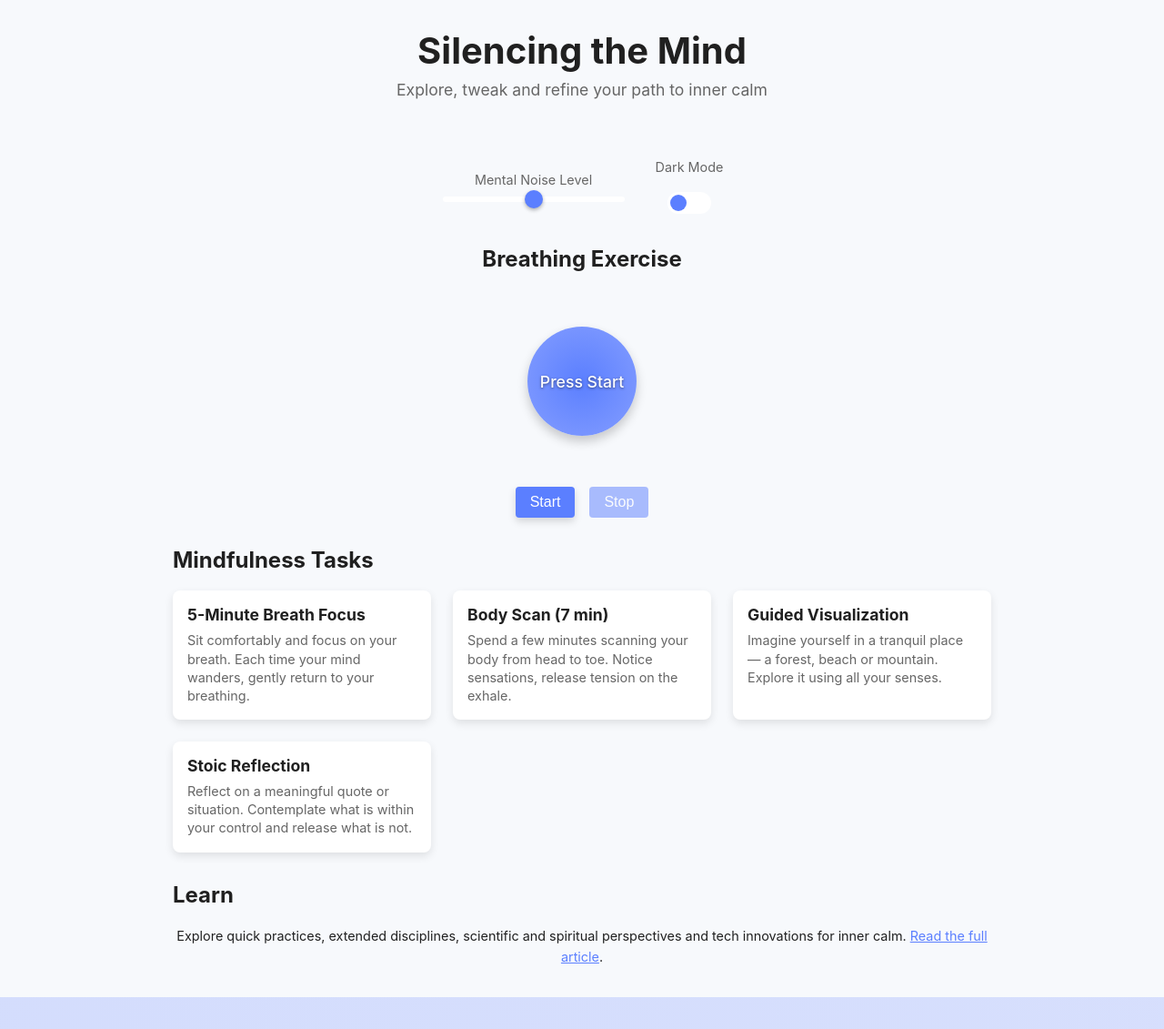
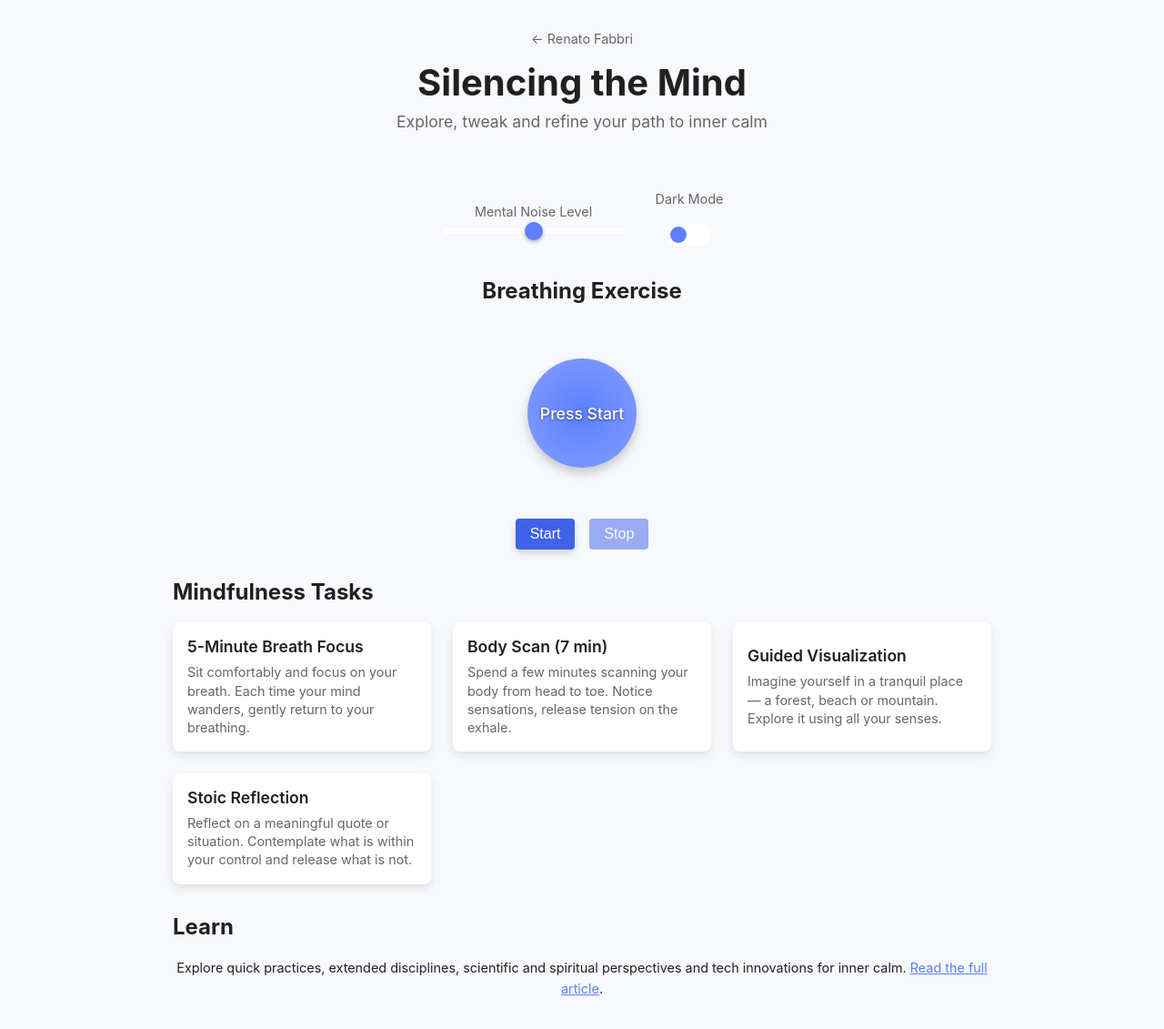
Before and after one commit to ttm/ttm.github.io, a Jekyll site: the page silencing-mind-app/index.html, which Jekyll copies as it is, in a window 1280 px wide. Shown: the whole page at 91% size. Built offline with Jekyll 4.4.1, drawn with Linux system fonts in a browser that asks for light colours; before the commit the page ends 1096 px from its top, so only the background shows below that.

Commit message:
Silencing the Mind app: fix article link, accessibility, theming
- Point "Read the full article" at the real post URL (it 404'd).
- Task cards are buttons; the dialog has dialog semantics, closes on
  Escape or backdrop click, keeps and restores focus, and announces
  completion. Breathing phases are announced to screen readers.
- Start from the saved choice, the site's theme or the OS preference
  without pinning a theme on first load; visible focus outlines;
  readable (4.5:1) button labels; reduced-motion support; a link back
  to the homepage.

Co-Authored-By: Claude Opus 5.5 <noreply@anthropic.com>

```diff
--- a/silencing-mind-app/app.js
+++ b/silencing-mind-app/app.js
@@ -28,21 +28,20 @@ document.addEventListener('DOMContentLoaded', () => {
 
   /**
    * THEME TOGGLE
-   * Persists user preference in localStorage. If the saved theme
-   * is dark, we set the data-theme attribute on the root element
-   * and check the toggle. Otherwise we default to light.
+   * The inline script in index.html sets the initial theme (saved
+   * choice, else the main site's choice, else the OS preference).
+   * Here we sync the toggle with it and persist explicit changes.
    */
   const themeToggle = document.getElementById('themeToggle');
   const applyTheme = (theme) => {
     document.documentElement.setAttribute('data-theme', theme);
-    localStorage.setItem('mindTheme', theme);
+    try {
+      localStorage.setItem('mindTheme', theme);
+    } catch (e) {
+      // Storage can be unavailable (private mode); the theme still applies.
+    }
   };
-  // initial theme from localStorage
-  const savedTheme = localStorage.getItem('mindTheme') || 'light';
-  if (savedTheme === 'dark') {
-    themeToggle.checked = true;
-  }
-  applyTheme(savedTheme);
+  themeToggle.checked = document.documentElement.getAttribute('data-theme') === 'dark';
   themeToggle.addEventListener('change', () => {
     applyTheme(themeToggle.checked ? 'dark' : 'light');
   });
@@ -138,6 +137,7 @@ document.addEventListener('DOMContentLoaded', () => {
   const modalClose = document.getElementById('modal-close');
   let taskInterval = null;
   let currentDuration = 0;
+  let lastFocused = null;
   // Format seconds into mm:ss
   const formatTime = (sec) => {
     const m = Math.floor(sec / 60);
@@ -154,15 +154,49 @@ document.addEventListener('DOMContentLoaded', () => {
     modalAction.disabled = false;
     modalAction.textContent = 'Start';
     modalTimer.classList.add('hidden');
+    if (lastFocused) {
+      lastFocused.focus();
+      lastFocused = null;
+    }
   };
   modalClose.addEventListener('click', closeModal);
-  // Create each task card
+  // Clicking the dimmed backdrop (outside the dialog box) closes it.
+  modal.addEventListener('click', (event) => {
+    if (event.target === modal) closeModal();
+  });
+  // Escape closes the dialog; Tab stays inside it while it is open.
+  document.addEventListener('keydown', (event) => {
+    if (modal.classList.contains('hidden')) return;
+    if (event.key === 'Escape') {
+      closeModal();
+      return;
+    }
+    if (event.key === 'Tab') {
+      const focusable = [modalAction, modalClose].filter((b) => !b.disabled);
+      const first = focusable[0];
+      const last = focusable[focusable.length - 1];
+      if (event.shiftKey && document.activeElement === first) {
+        event.preventDefault();
+        last.focus();
+      } else if (!event.shiftKey && document.activeElement === last) {
+        event.preventDefault();
+        first.focus();
+      } else if (!modal.contains(document.activeElement)) {
+        event.preventDefault();
+        first.focus();
+      }
+    }
+  });
+  // Create each task card (a button, so it works with keyboard and screen readers)
   tasks.forEach((task) => {
-    const card = document.createElement('div');
+    const card = document.createElement('button');
+    card.type = 'button';
     card.className = 'task-card';
-    const h = document.createElement('h3');
+    const h = document.createElement('span');
+    h.className = 'task-title';
     h.textContent = task.title;
-    const p = document.createElement('p');
+    const p = document.createElement('span');
+    p.className = 'task-desc';
     p.textContent = task.desc;
     card.appendChild(h);
     card.appendChild(p);
@@ -171,6 +205,7 @@ document.addEventListener('DOMContentLoaded', () => {
   });
   // Open a task in the modal
   const openTask = (task) => {
+    lastFocused = document.activeElement;
     modal.classList.remove('hidden');
     modalTitle.textContent = task.title;
     modalDesc.textContent = task.desc;
@@ -180,10 +215,14 @@ document.addEventListener('DOMContentLoaded', () => {
     modalAction.textContent = 'Start';
     modalAction.disabled = false;
     modalAction.onclick = () => startTask(task);
+    modalAction.focus();
   };
   // Start the task timer
   const startTask = (task) => {
     modalAction.disabled = true;
+    // The focused button was just disabled; keep keyboard focus in the dialog.
+    modalClose.focus();
+    modalTimer.setAttribute('aria-live', 'off');
     modalTimer.classList.remove('hidden');
     currentDuration = task.duration;
     modalTimer.textContent = formatTime(currentDuration);
@@ -194,6 +233,7 @@ document.addEventListener('DOMContentLoaded', () => {
       if (currentDuration <= 0) {
         clearInterval(taskInterval);
         taskInterval = null;
+        modalTimer.setAttribute('aria-live', 'polite');
         modalTimer.textContent = 'Done! Great job.';
         modalAction.disabled = false;
         modalAction.textContent = 'Close';
--- a/silencing-mind-app/index.html
+++ b/silencing-mind-app/index.html
@@ -4,10 +4,30 @@
     <meta charset="UTF-8" />
     <meta name="viewport" content="width=device-width, initial-scale=1.0" />
     <title>Silencing the Mind Playground</title>
+    <meta
+      name="description"
+      content="A guided breathing exercise and timed mindfulness tasks, companion to the Silencing the Mind post by Renato Fabbri."
+    />
+    <link rel="icon" type="image/png" href="/favicon_light.ico" />
+    <script>
+      // Pick the theme before first paint: this app's own choice, then the
+      // main site's choice, then the OS preference.
+      (function () {
+        var theme = null;
+        try {
+          theme = localStorage.getItem("mindTheme") || localStorage.getItem("theme");
+        } catch (e) {}
+        if (theme !== "dark" && theme !== "light") {
+          theme = window.matchMedia && window.matchMedia("(prefers-color-scheme: dark)").matches ? "dark" : "light";
+        }
+        document.documentElement.setAttribute("data-theme", theme);
+      })();
+    </script>
     <link rel="stylesheet" href="styles.css" />
   </head>
   <body>
     <header>
+      <a class="home-link" href="/">← Renato Fabbri</a>
       <h1>Silencing the Mind</h1>
       <p class="tagline">
         Explore, tweak and refine your path to inner calm
@@ -29,11 +49,11 @@
       <h2>Breathing Exercise</h2>
       <div id="breathing-circle-container">
         <div id="breathing-circle"></div>
-        <div id="breathing-instructions">Press Start</div>
+        <div id="breathing-instructions" role="status" aria-live="polite">Press Start</div>
       </div>
       <div class="breathing-controls">
-        <button id="breathingStart">Start</button>
-        <button id="breathingStop" disabled>Stop</button>
+        <button id="breathingStart" type="button">Start</button>
+        <button id="breathingStop" type="button" disabled>Stop</button>
       </div>
     </section>
 
@@ -49,21 +69,29 @@
           Explore quick practices, extended disciplines, scientific and spiritual
           perspectives and tech innovations for inner calm.
           <a
-            href="/2025/08/08/silencing-the-mind.html"
+            href="/mindfulness/2025/08/08/silencing-the-mind.html"
             target="_blank"
+            rel="noopener"
             >Read the full article</a
           >.
         </p>
       </div>
     </section>
 
-    <div id="modal" class="hidden">
+    <div
+      id="modal"
+      class="hidden"
+      role="dialog"
+      aria-modal="true"
+      aria-labelledby="modal-title"
+      aria-describedby="modal-desc"
+    >
       <div class="modal-content">
         <h3 id="modal-title"></h3>
         <p id="modal-desc"></p>
-        <div id="modal-timer" class="hidden"></div>
-        <button id="modal-action">Start</button>
-        <button id="modal-close">Close</button>
+        <div id="modal-timer" class="hidden" role="timer" aria-live="off"></div>
+        <button id="modal-action" type="button">Start</button>
+        <button id="modal-close" type="button">Close</button>
       </div>
     </div>
 
--- a/silencing-mind-app/styles.css
+++ b/silencing-mind-app/styles.css
@@ -17,6 +17,10 @@
   --color-muted: #666666;
   --color-accent: #5b7fff;
   --color-accent-muted: #859eff;
+  /* Solid button colors chosen for readable (4.5:1+) labels */
+  --color-button: #3f62e8;
+  --color-button-hover: #2f50d0;
+  --color-on-button: #ffffff;
   --animation-speed: 30s;
 }
 
@@ -28,6 +32,9 @@
   --color-muted: #8a92a5;
   --color-accent: #7c90f9;
   --color-accent-muted: #5a6bd3;
+  --color-button: #7c90f9;
+  --color-button-hover: #9fb0fb;
+  --color-on-button: #0f131a;
 }
 
 html, body {
@@ -243,8 +250,8 @@ input[type="range"]::-moz-range-thumb {
   border: none;
   border-radius: 4px;
   cursor: pointer;
-  background: var(--color-accent);
-  color: var(--color-surface);
+  background: var(--color-button);
+  color: var(--color-on-button);
   box-shadow: 0 4px 8px rgba(0, 0, 0, 0.15);
   transition: background 0.3s, box-shadow 0.3s;
 }
@@ -256,7 +263,7 @@ input[type="range"]::-moz-range-thumb {
 }
 
 .breathing-controls button:not(:disabled):hover {
-  background: var(--color-accent-muted);
+  background: var(--color-button-hover);
   box-shadow: 0 6px 12px rgba(0, 0, 0, 0.25);
 }
 
@@ -269,6 +276,12 @@ input[type="range"]::-moz-range-thumb {
 }
 
 .task-card {
+  display: block;
+  width: 100%;
+  font: inherit;
+  text-align: left;
+  color: inherit;
+  border: 0;
   background: var(--color-surface);
   padding: 1rem;
   border-radius: 8px;
@@ -282,13 +295,16 @@ input[type="range"]::-moz-range-thumb {
   box-shadow: 0 6px 16px rgba(0, 0, 0, 0.15);
 }
 
-.task-card h3 {
+.task-card .task-title {
+  display: block;
   margin: 0 0 0.5rem;
   font-size: 1.1rem;
+  font-weight: 600;
   color: var(--color-text);
 }
 
-.task-card p {
+.task-card .task-desc {
+  display: block;
   margin: 0;
   font-size: 0.9rem;
   color: var(--color-muted);
@@ -362,13 +378,63 @@ input[type="range"]::-moz-range-thumb {
   border: none;
   border-radius: 4px;
   cursor: pointer;
-  background: var(--color-accent);
-  color: var(--color-surface);
+  background: var(--color-button);
+  color: var(--color-on-button);
   box-shadow: 0 4px 8px rgba(0, 0, 0, 0.15);
   transition: background 0.3s, box-shadow 0.3s;
 }
 
-.modal-content button:hover {
-  background: var(--color-accent-muted);
+.modal-content button:disabled {
+  opacity: 0.5;
+  cursor: not-allowed;
+  box-shadow: none;
+}
+
+.modal-content button + button {
+  margin-left: 0.5rem;
+}
+
+.modal-content button:not(:disabled):hover {
+  background: var(--color-button-hover);
   box-shadow: 0 6px 12px rgba(0, 0, 0, 0.25);
 }
+
+/* On the light circle of the dark theme, plain dark ink reads best. */
+[data-theme="dark"] #breathing-instructions {
+  color: #0f131a;
+  text-shadow: none;
+}
+
+/* Link back to the main site */
+.home-link {
+  display: inline-block;
+  margin-bottom: 1rem;
+  font-size: 0.9rem;
+  color: var(--color-muted);
+  text-decoration: none;
+}
+
+.home-link:hover {
+  color: var(--color-accent);
+  text-decoration: underline;
+}
+
+/* Visible keyboard focus everywhere (the switch removed the default outline) */
+a:focus-visible,
+button:focus-visible,
+input:focus-visible {
+  outline: 2px solid var(--color-accent);
+  outline-offset: 3px;
+}
+
+@media (prefers-reduced-motion: reduce) {
+  body::before {
+    animation: none;
+  }
+
+  .task-card,
+  .task-card:hover {
+    transition: none;
+    transform: none;
+  }
+}
```
